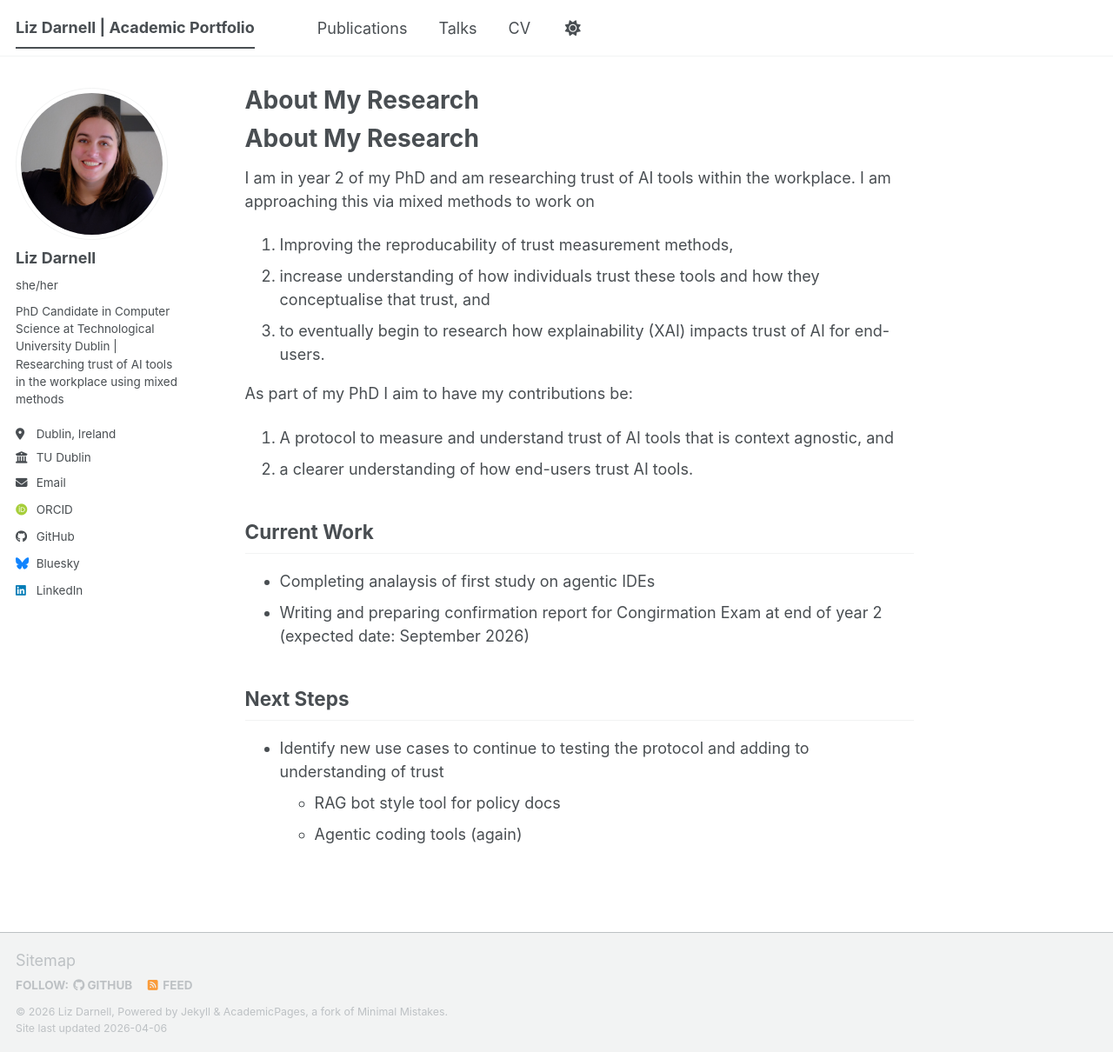
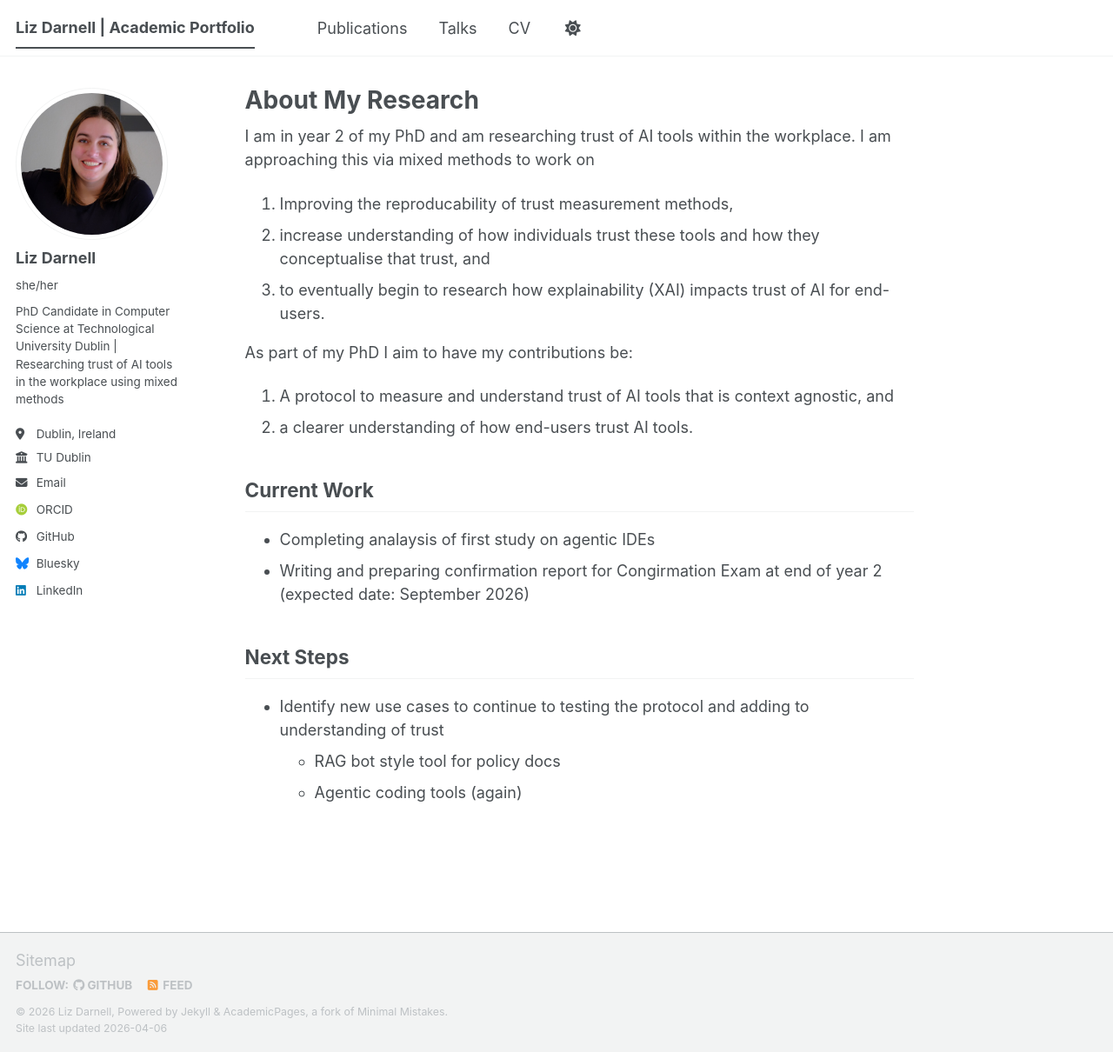
Before and after one commit to liz-darnell/liz-darnell.github.io, a Jekyll site: the page built from _pages/about.md, in a window 1280 px wide and 1210 px high. Shown: the whole window at 87% size. Built offline with Jekyll 4.4.1, drawn with Linux system fonts in a browser that asks for light colours; some web fonts are replaced; a script bundle is joined from its source files by our own code; library files that are not in the unit come from our copies.

Commit message:
Update about.md

```diff
--- a/_pages/about.md
+++ b/_pages/about.md
@@ -7,7 +7,6 @@ redirect_from:
   - /about.html
 ---
 
-# About My Research
 I am in year 2 of my PhD and am researching trust of AI tools within the workplace. I am approaching this via mixed methods to work on
 1. Improving the reproducability of trust measurement methods,
 2. increase understanding of how individuals trust these tools and how they conceptualise that trust, and
```
